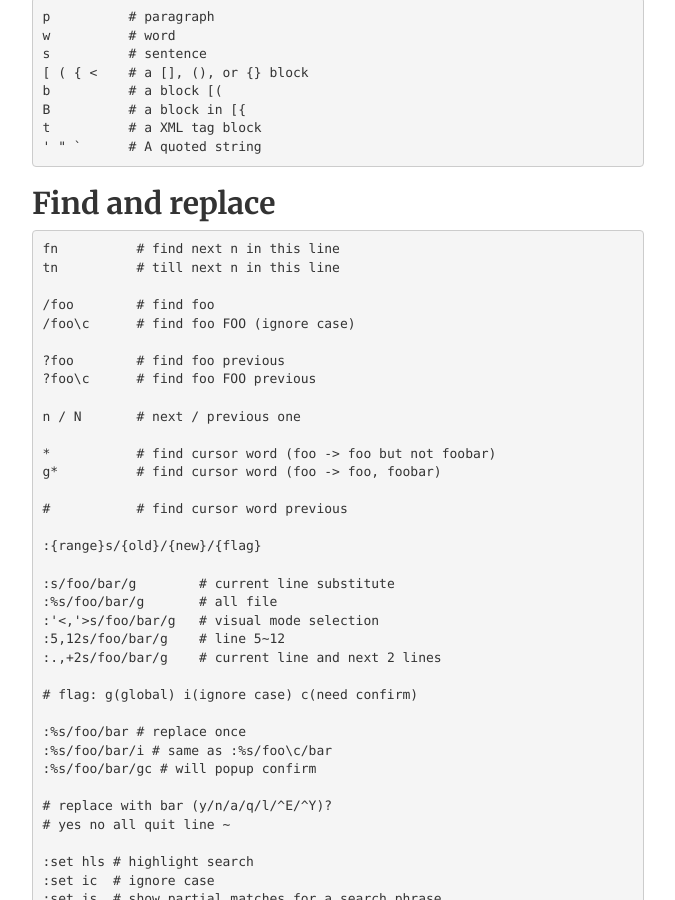
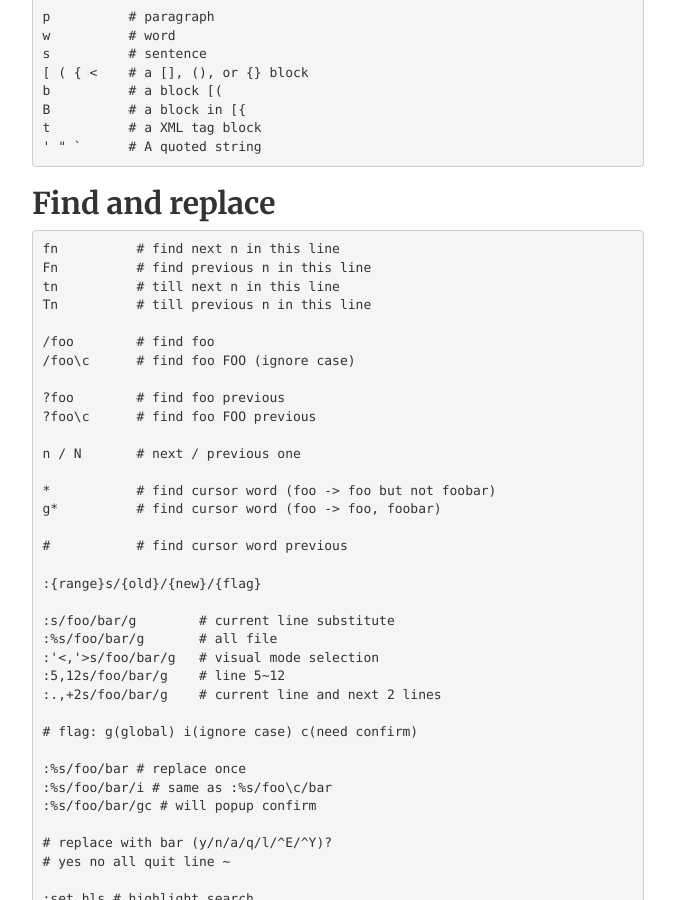
Before and after one commit to FaiChou/faichou.github.io, a Jekyll site: the page built from _posts/2018-06-04-vim cheatsheet.md, in a window 1280 px wide and 900 px high, scrolled down 2662 px. Shown: the whole window, without its empty margins (302-977 px from the left). Built offline with Jekyll 4.4.1, drawn with Linux system fonts in a browser that asks for light colours; comment, search, counter and statistics services are not loaded.

Commit message:
add previs find in line

````diff
--- a/_posts/2018-06-04-vim cheatsheet.md
+++ b/_posts/2018-06-04-vim cheatsheet.md
@@ -151,7 +151,9 @@ t          # a XML tag block
 
 ```bash
 fn          # find next n in this line
+Fn          # find previous n in this line
 tn          # till next n in this line
+Tn          # till previous n in this line
 
 /foo        # find foo
 /foo\c      # find foo FOO (ignore case)
````
